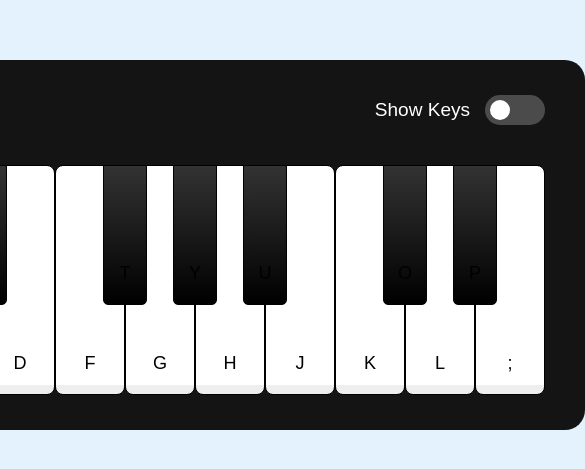
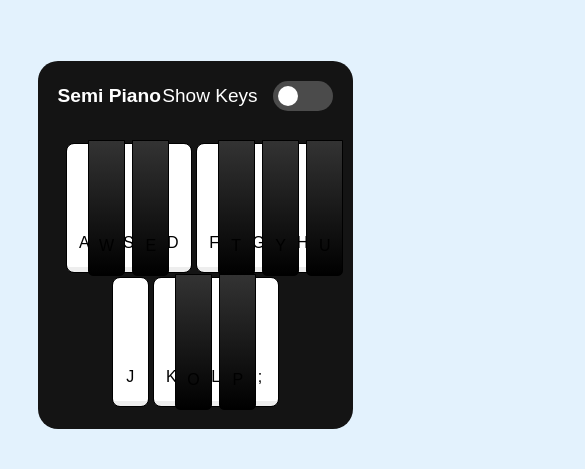
Before and after one commit to L0o0k1/semiPiano.github.io, a plain HTML site: page index.html in a window 390 px wide. Shown: the part 177-646 px from the top of the page, 585 px wide, since content can reach past the window. Drawn offline with Linux system fonts and the light colour scheme.

Commit message:
Update main.css

```diff
--- a/main.css
+++ b/main.css
@@ -1,4 +1,4 @@
-@import url("https://fonts.googleapis.com/css2?family=Poppins:ital,wght@0,100;0,200;0,300;0,400;0,500;0,600;0,700;0,800;0,900;1,100;1,200;1,300;1,400;1,500;1,600;1,700;1,800;1,900&display=swap");
+@import url("https://fonts.googleapis.com/css2?family=Poppins:ital,wght@0,100;0,200;0,300;0,400;0,500;0,600;0,700;0,800;0,900&display=swap");
 
 * {
   margin: 0;
@@ -13,12 +13,16 @@ body {
   justify-content: center;
   min-height: 100vh;
   background: #e3f2fd;
+  padding: 20px;
 }
 
 .wrapper {
-  padding: 35px 40px;
+  padding: 20px;
   border-radius: 20px;
   background: #141414;
+  max-width: 90%;
+  width: 100%;
+  margin: 0 auto;
 }
 
 header {
@@ -26,15 +30,18 @@ header {
   display: flex;
   align-items: center;
   justify-content: space-between;
+  flex-wrap: wrap;
 }
 
 header h2 {
   font-size: 1.6rem;
+  margin-bottom: 10px;
 }
 
 .column {
   display: flex;
   align-items: center;
+  margin-bottom: 10px;
 }
 
 .column span {
@@ -76,7 +83,9 @@ header h2 {
 
 .piano-keys {
   display: flex;
-  margin-top: 40px;
+  margin-top: 20px;
+  flex-wrap: wrap;
+  justify-content: center;
 }
 
 .piano-keys .key {
@@ -85,21 +94,24 @@ header h2 {
   position: relative;
   text-transform: uppercase;
   list-style: none;
+  margin: 2px;
 }
 
 .piano-keys .white {
-  width: 70px;
-  height: 230px;
+  width: calc(10% - 4px);
+  height: auto;
+  aspect-ratio: 2/7;
   border: 1px solid #000;
   border-radius: 8px;
   background: linear-gradient(#fff 96%, #eee 4%);
 }
 
 .piano-keys .black {
-  width: 44px;
-  height: 140px;
+  width: calc(7% - 4px);
+  height: auto;
+  aspect-ratio: 2/5;
   z-index: 2;
-  margin: 0 -22px 0 -22px;
+  margin: -1px calc(-3.5% - 2px);
   border: 1px solid #000;
   border-radius: 0 0 5px 5px;
   background: linear-gradient(#333, #000);
@@ -110,7 +122,7 @@ header h2 {
   bottom: 20px;
   width: 100%;
   text-align: center;
-  font-size: 1.13rem;
+  font-size: 1rem;
 }
 
 .piano-keys .white.active {
@@ -122,6 +134,38 @@ header h2 {
   box-shadow: inset -5px 5px 10px rgba(255, 255, 255, 0.1);
   background: linear-gradient(to bottom, #000, #434343);
 }
+
 .piano-keys .key.hide span {
   display: none;
 }
+
+/* Responsive Design */
+@media (max-width: 768px) {
+  header h2 {
+    font-size: 1.4rem;
+  }
+
+  .piano-keys .white,
+  .piano-keys .black {
+    width: calc(12% - 4px);
+  }
+
+  .piano-keys .black {
+    margin: -1px calc(-4% - 2px);
+  }
+}
+
+@media (max-width: 480px) {
+  header h2 {
+    font-size: 1.2rem;
+  }
+
+  .piano-keys .white,
+  .piano-keys .black {
+    width: calc(15% - 4px);
+  }
+
+  .piano-keys .black {
+    margin: -1px calc(-5.5% - 2px);
+  }
+}
```
